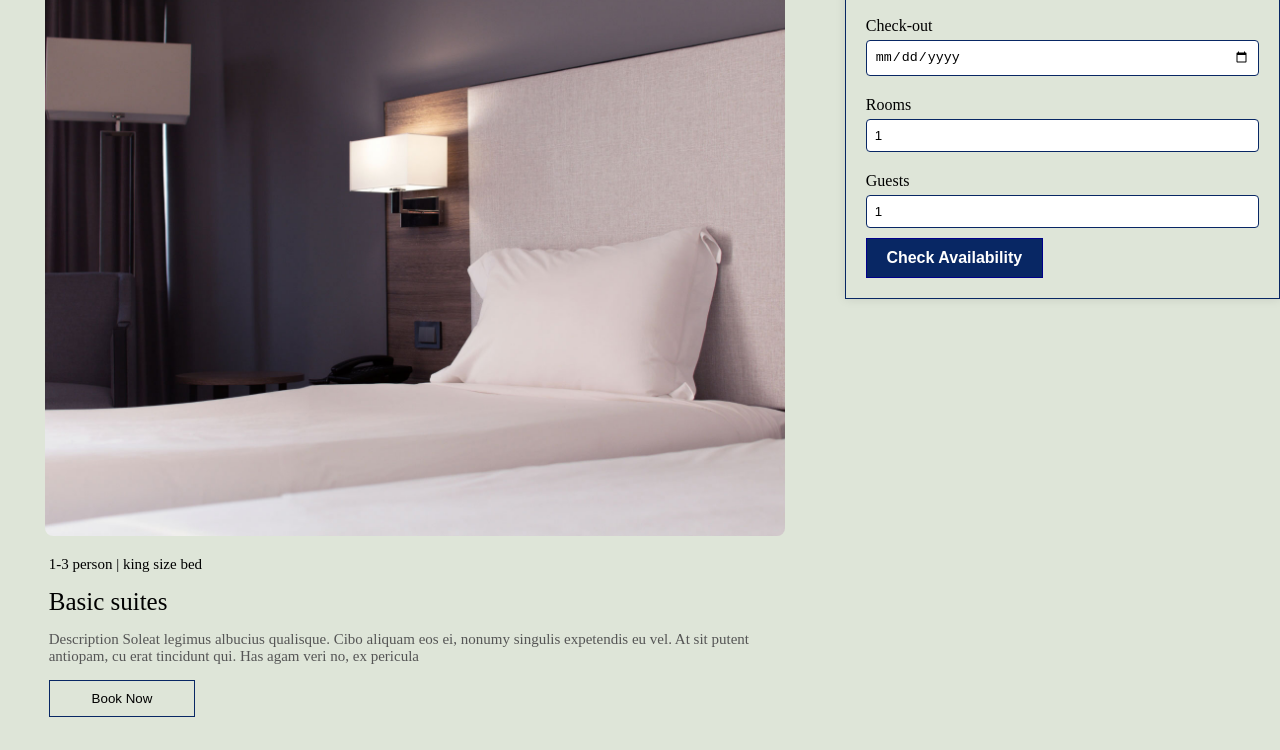
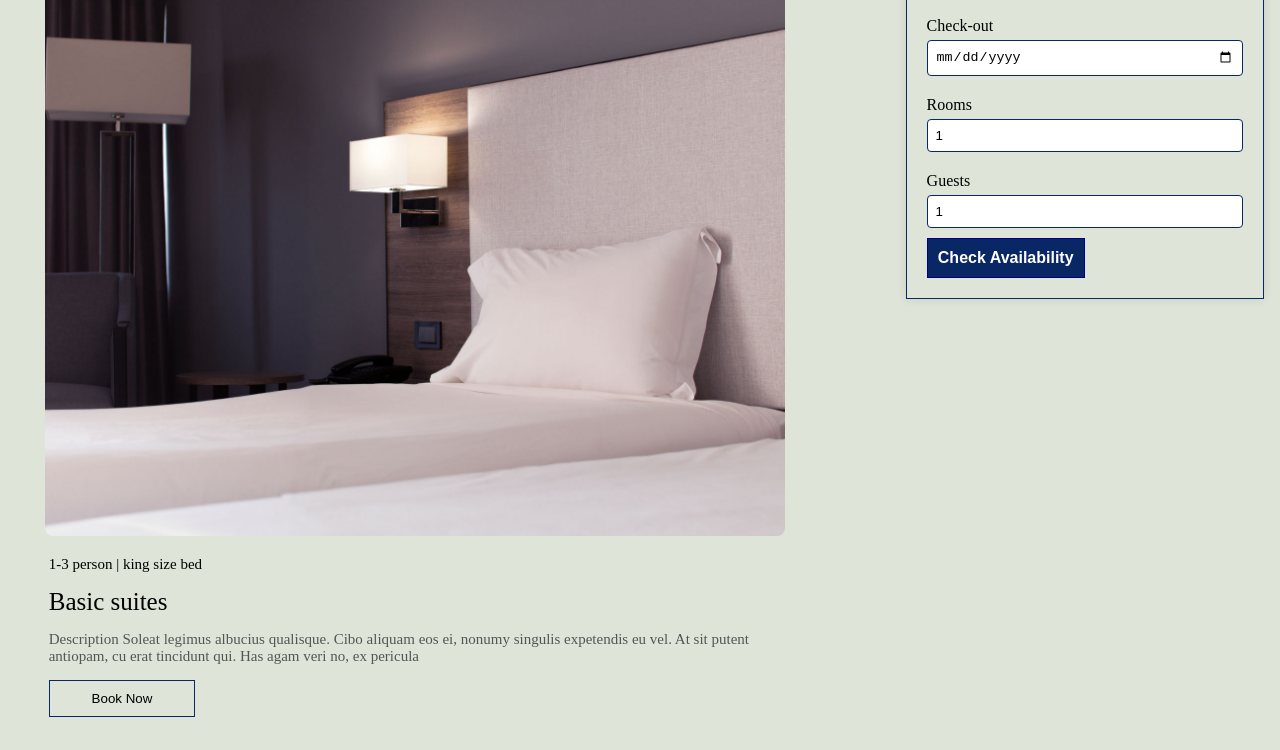
Before and after one commit to arfa2008/project-html-css-4, a plain HTML site: page rooms.html in a window 1280 px wide. Shown: the part 321-1071 px from the top of the page. Drawn offline with Linux system fonts and the light colour scheme; a web font is replaced by a local one.

Commit message:
initial changes

```diff
--- a/style2.css
+++ b/style2.css
@@ -144,11 +144,11 @@
 
  .reservation-box {
      position: fixed;
-     right: 0em;
+     right: 1em;
      top: 12em;
      width: 300px;
      background-color: #dee5d8;
-     width: 25%;
+     width: 28%;
      padding: 20px;
      border: 1px solid #082764;
      box-shadow: 0 0 10px rgba(0, 0, 0, 0.1);
@@ -582,8 +582,8 @@
     }
     .reservation-box {
         position: fixed;
-        width: 37%;
-        right: 2px;
+        width: 35%;
+        right: 1em;
         top: auto;
         margin-top: 0;
         padding: 20px;
@@ -725,10 +725,10 @@
     }
     .reservation-box {
         position: fixed;
-        right: 0em;
+        right: 1em;
         top: 12em;
         background-color: #dee5d8;
-        width: 34%;
+        width: 28%;
         padding: 20px;
         border: 1px solid #082764;
         box-shadow: 0 0 10px rgba(0, 0, 0, 0.1);
@@ -741,7 +741,7 @@
         gap: 15px;
     }
     .reservation-box button {
-        width: 45%;
+        width: 50%;
         padding: 10px;
         background: #082764;
         color: white;
```
